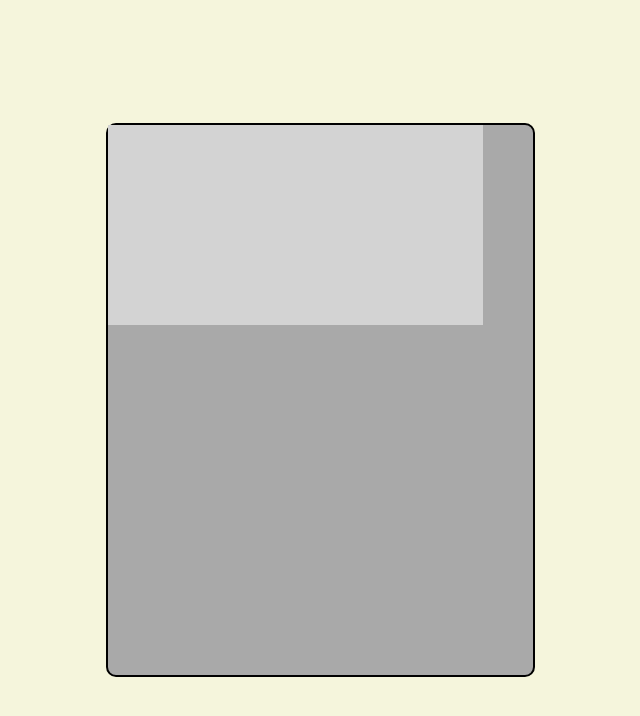
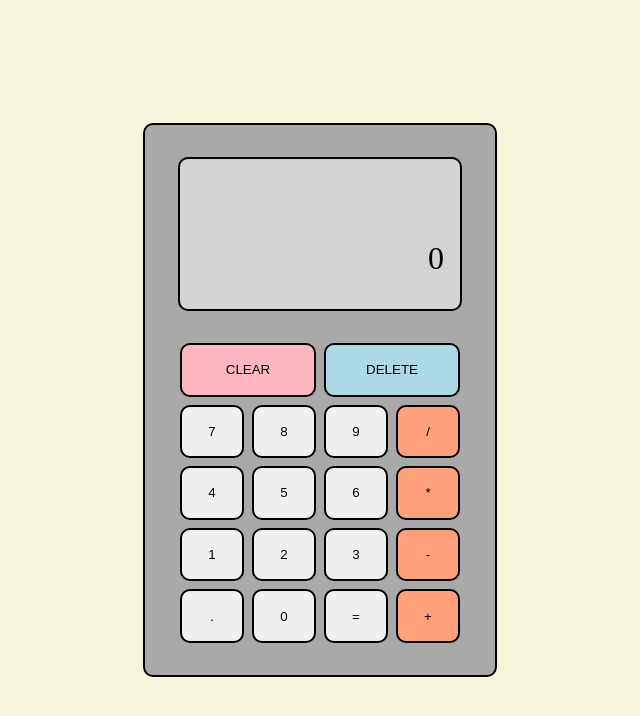
Before and after one commit to davidprk/calculator, a plain HTML site: page index.html in a window 1280 px wide. Shown: the whole page, without its empty margins (320-960 px from the left). Drawn offline with Linux system fonts and the light colour scheme.

Commit message:
Complete calculator UI?

```diff
--- a/index.html
+++ b/index.html
@@ -10,7 +10,44 @@
 
     <body>
         <div class="calculator">
-            <div class="screen"></div>
+            <div class="screen">
+                <p class="text">0</p>
+            </div>
+
+            <div class="buttons">
+                <div class="row-1">
+                    <button class="clear">CLEAR</button>
+                    <button class="delete">DELETE</button>
+                </div>
+
+                <div class="row-2">
+                    <button class="symbol seven">7</button>
+                    <button class="symbol eight">8</button>
+                    <button class="symbol nine">9</button>
+                    <button class="divide operator">/</button>
+                </div>
+
+                <div class="row-3">
+                    <button class="symbol four">4</button>
+                    <button class="symbol five">5</button>
+                    <button class="symbol six">6</button>
+                    <button class="multiply operator">*</button>
+                </div>
+
+                <div class="row-4">
+                    <button class="symbol one">1</button>
+                    <button class="symbol two">2</button>
+                    <button class="symbol three">3</button>
+                    <button class="minus operator">-</button>
+                </div>
+
+                <div class="row-5">
+                    <button class="symbol period">.</button>
+                    <button class="symbol zero">0</button>
+                    <button class="equals">=</button>
+                    <button class="plus operator">+</button>
+                </div>
+            </div>
         </div>
     </body>
 </html>
--- a/styles.css
+++ b/styles.css
@@ -16,12 +16,61 @@ body {
     background-color: darkgray;
     border: 2px solid black;
     border-radius: 10px;
-    width: 425px;
+    width: 350px;
     height: 550px;
 }
 
 .screen {
+    align-items: end;
     background-color: lightgray;
-    width: 375px;
-    height: 200px;
+    border: 2px solid black;
+    border-radius: 10px;
+    display: flex;
+    justify-content: end;
+    margin: 32px auto;
+    width: 280px;
+    height: 150px;
 }
+
+.screen .text {
+    font-size: 32px;
+    padding: 0 16px 32px 0;
+    text-align: right;
+}
+
+.buttons {
+    display: flex;
+    flex-direction: column;
+    gap: 8px;
+    margin: 0 auto;
+    width: 280px;
+    height: 300px;
+}
+
+.buttons div {
+    display: flex;
+    flex: 1;
+    gap: 8px;
+}
+
+.buttons div button {
+    border: 2px solid black;
+    border-radius: 10px;
+    flex: 1;
+}
+
+.buttons div button:hover {
+    cursor: pointer;
+}
+
+.clear {
+    background-color: lightpink;
+}
+
+.delete {
+    background-color: lightblue;
+}
+
+.operator {
+    background-color: lightsalmon;
+}
```
